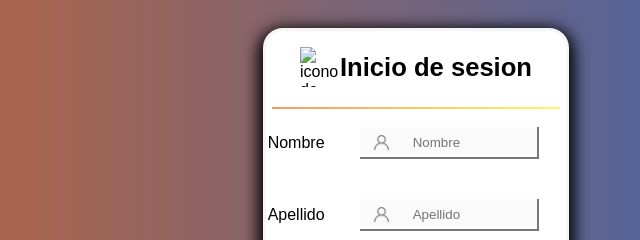
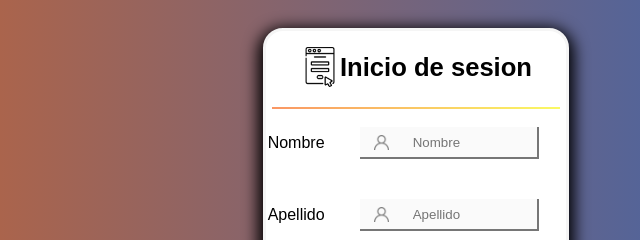
Before and after one commit to DesarrolloWebSnt1ago/Formulario.github.io, a plain HTML site: page index.html in a window 1280 px wide. Shown: the top 240 px of the page, 224-864 px from the left. Drawn offline with Linux system fonts and the light colour scheme.

Commit message:
Update index.html

```diff
--- a/index.html
+++ b/index.html
@@ -11,7 +11,7 @@
         <form id="formulario">
             <div class="contenedor">
                 <header>
-                    <img src="imgWeb/formulario.png" type="icono/png" alt="icono de formulario">
+                    <img src="formulario.png" type="icono/png" alt="icono de formulario">
                     <h1 class="titulo">Inicio de sesion</h1>
                 </header>
                 <hr>
```
